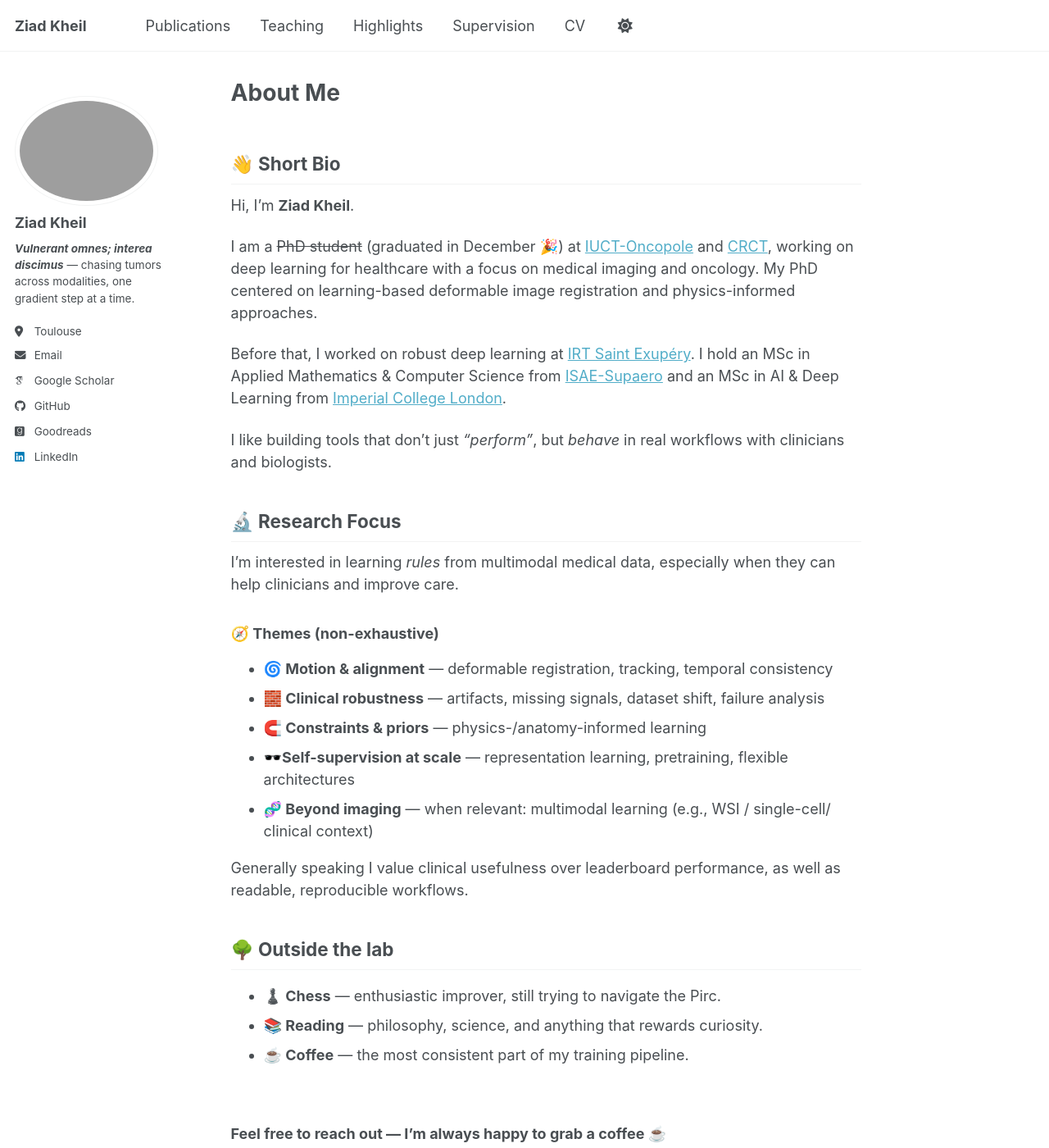
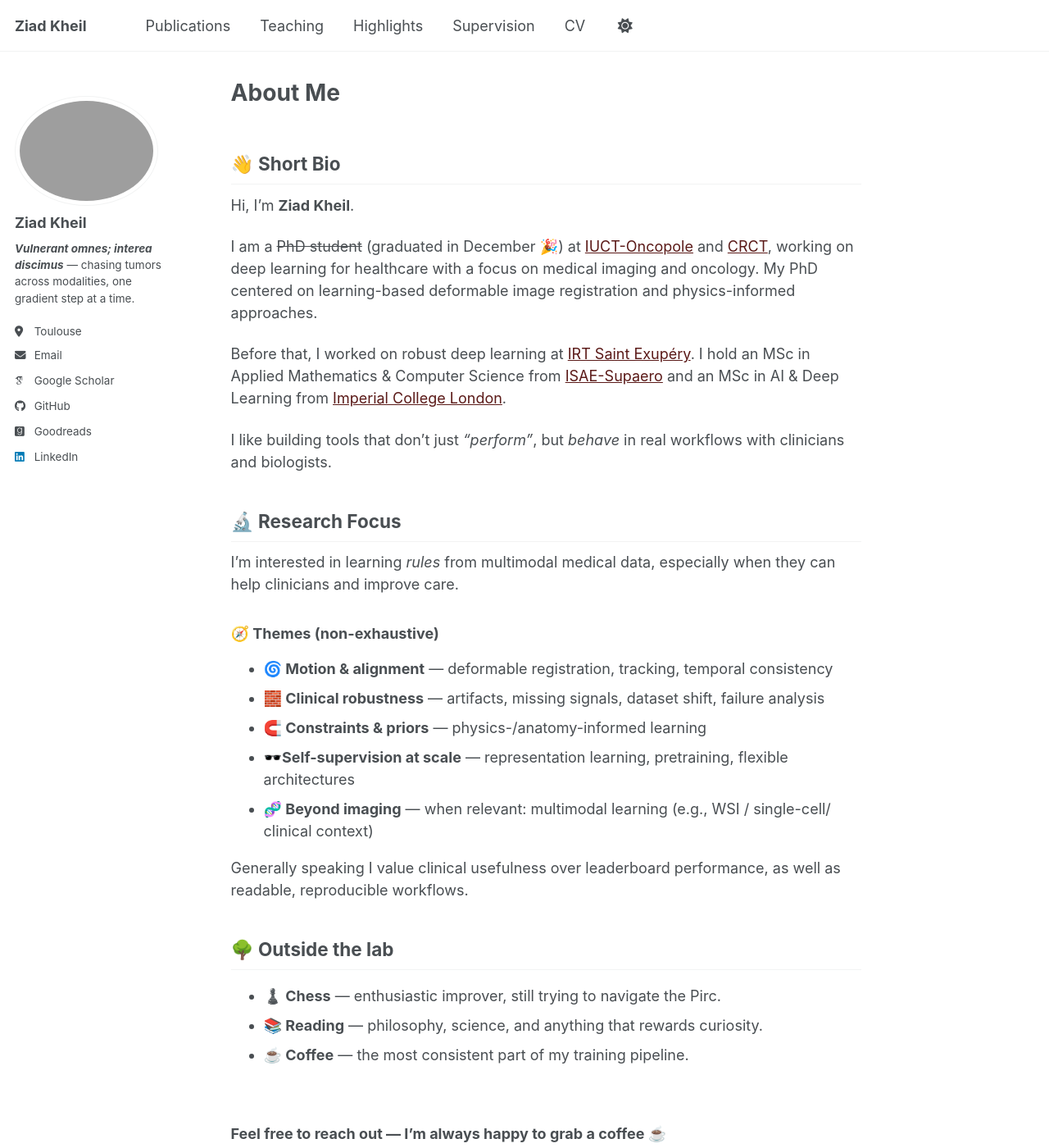
Before and after one commit to Kheil-Z/Kheil-Z.github.io, a Jekyll site: the page built from _pages/about.md, in a window 1280 px wide and 1400 px high. Shown: the whole window at 82% size. Built offline with Jekyll 4.4.1, drawn with Linux system fonts in a browser that asks for light colours; some web fonts are replaced; a script bundle is joined from its source files by our own code; library files that are not in the unit come from our copies.

Commit message:
change color

```diff
--- a/_sass/theme/_default_light.scss
+++ b/_sass/theme/_default_light.scss
@@ -36,7 +36,7 @@ $sidebar-screen-min-width   : 1024px;
     --global-code-background-color      : #FFFDF7;
     --global-code-text-color            : #{$darker-gray};
     --global-fig-caption-color          : mix(#fff,  #{$dark-gray}, 25%);
-    --global-link-color                 : #52adc8;
+    --global-link-color                 : #5B1A18;
     --global-link-color-hover           : mix(#000, #2f7f93, 25%);
     --global-link-color-visited         : mix(#fff, #2f7f93, 25%);
     --global-masthead-link-color        : #{$dark-gray};
```
